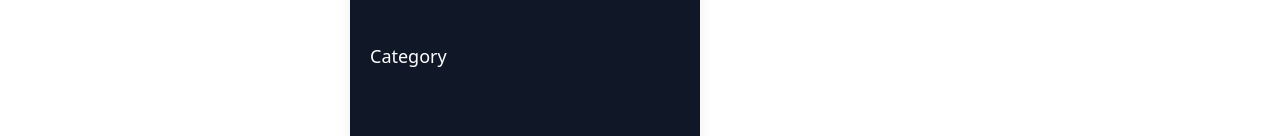
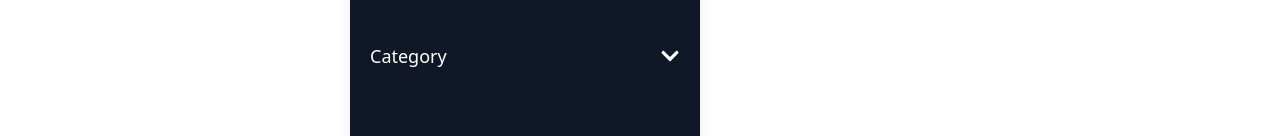
Before and after one commit to Divyadharshana5/Skill-mine, a React (Vite) app: page / in a window 1280 px wide. Shown: the part 148-284 px from the top of the page. Built offline with nearby package versions, Linux system fonts and the light colour scheme.

Commit message:
update Navbar.jsx

```diff
--- a/src/Components/Navbar.jsx
+++ b/src/Components/Navbar.jsx
@@ -152,6 +152,13 @@ const Navbar = () => {
                 className="flex justify-between items-center text-lg font-medium w-full text-left"
               >
                 Category
+                <FaChevronDown
+                  color="#fff"
+                  size={20}
+                  className={`transition-transform duration-300 ${
+                    isCategoryDropdownOpen ? "rotate-180" : ""
+                  }`}
+                />
               </button>
             </div>
           </nav>
```
